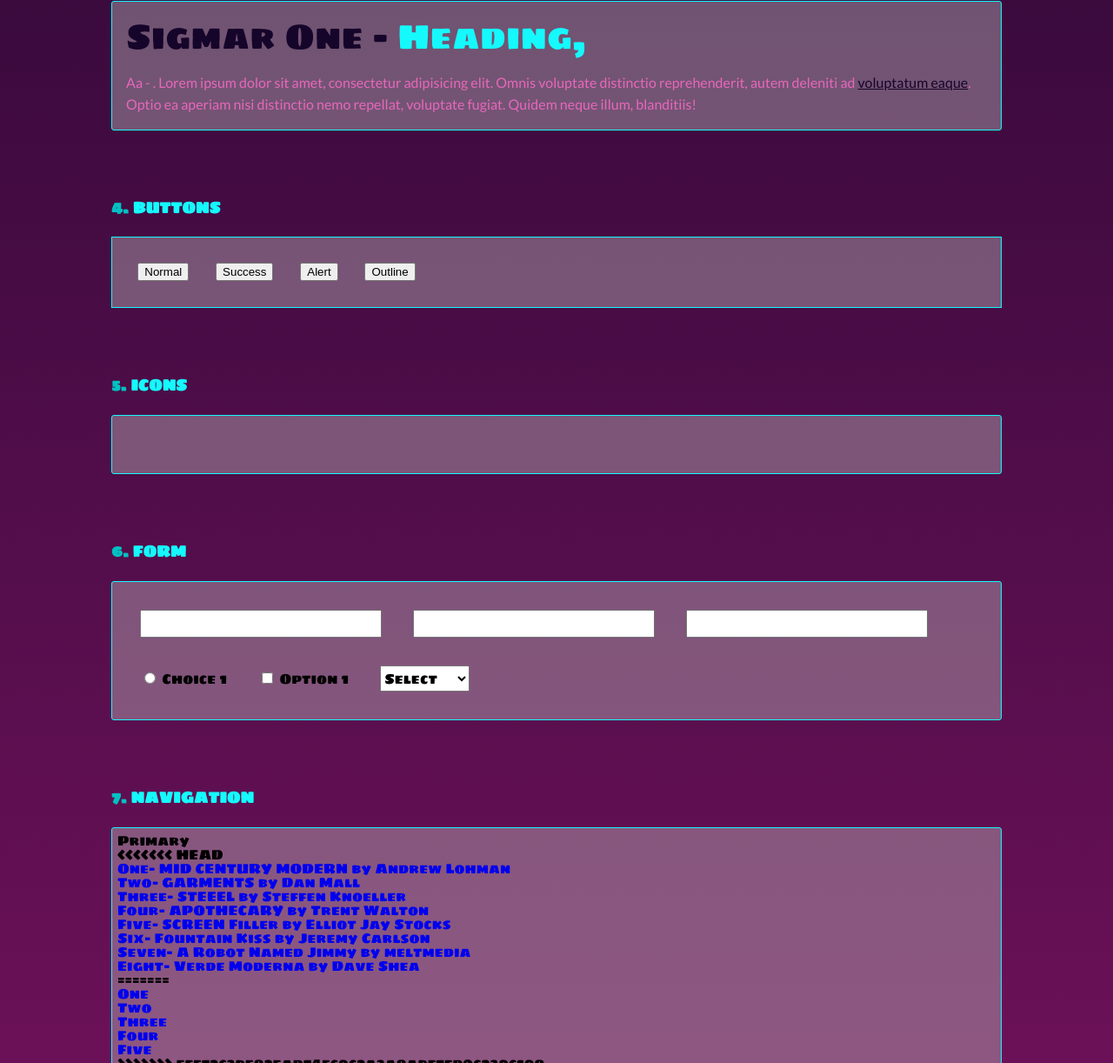
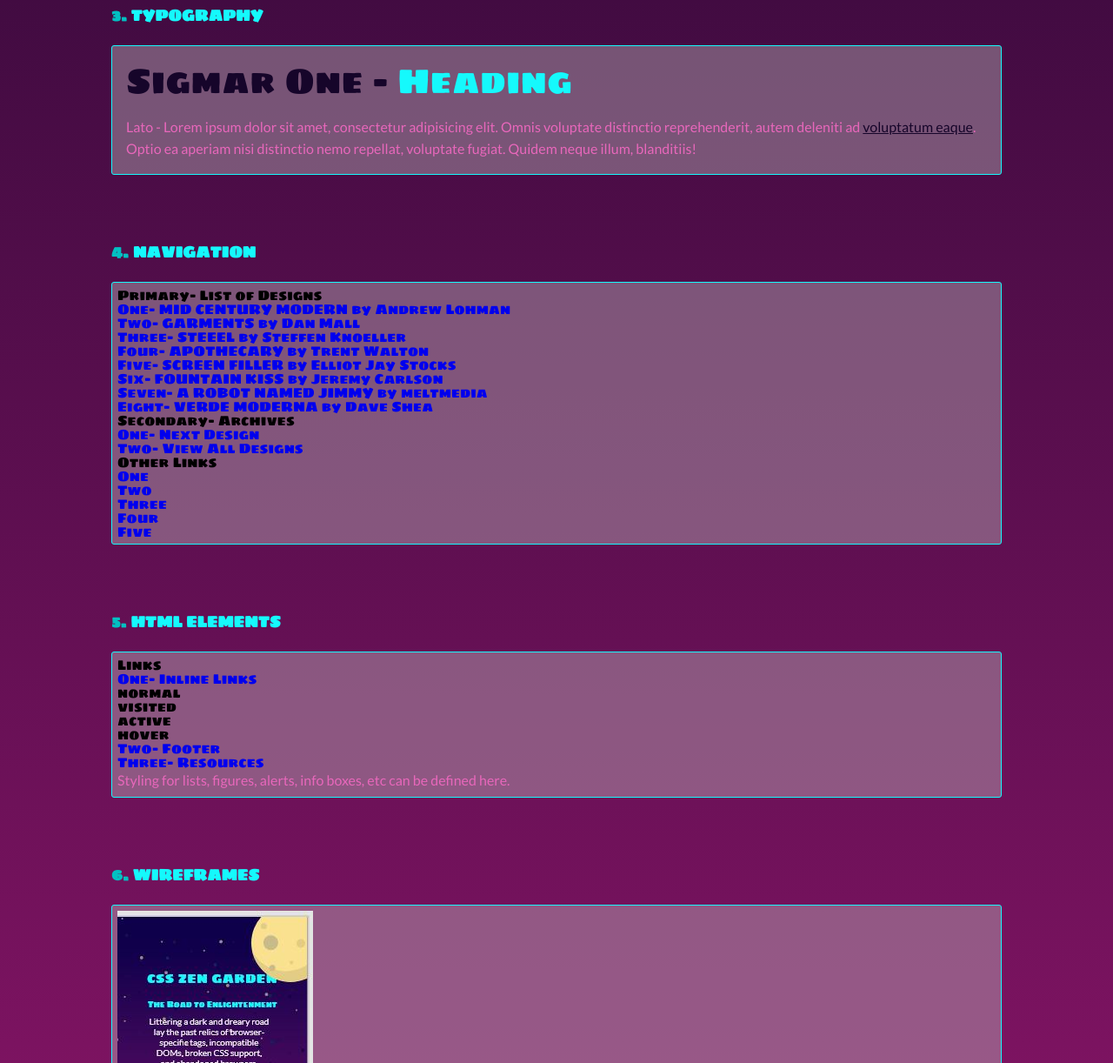
Before and after one commit to ashleyrigby/csszengarden, a website built with Parcel: page style-guide-template/src/index.html in a window 1280 px wide. Shown: the part 923-2145 px from the top of the page at 87% size. Built offline with nearby package versions, Linux system fonts and the light colour scheme.

Commit message:
fixed what was deleted in last commit

```diff
--- a/style-guide-template/src/index.html
+++ b/style-guide-template/src/index.html
@@ -24,10 +24,8 @@
         <ul class="cd-main-nav">
           <li><a href="#colors">Colors</a></li>
           <li><a href="#typography">Typography</a></li>
-          <li><a href="#buttons">Buttons</a></li>
-          <li><a href="#icons">icons</a></li>
-          <li><a href="#form">Form</a></li>
           <li><a href="#navigation">Navigation</a></li>
+          <li><a href="#elemnets">Elements</a></li>
         </ul>
         <!-- cd-main-nav -->
       </nav>
@@ -44,7 +42,10 @@
       <section id="purpose" class="cd-purpose">
         <h2>Purpose/Theme</h2>
 
-        <div class="cd-box"><p>Add description of purpose/theme here.</p></div>
+        <div class="cd-box"><p>The name of the theme is Starry Skyline.
+          The website will be styled to look like a city skyline silhouette against a starry night sky.<br>
+          The purpose of thewebsite is to participate in the CSS Zen Garden Challange.
+          It will demonstrate what can be accomplished through CSS-based design. </p></div>
       </section>
 
       <section id="colors" class="cd-colors">
@@ -67,9 +68,9 @@
         <h2>Typography</h2>
 
         <div class="cd-box">
-          <h1>Heading, <span></span></h1>
+          <h1>Heading<span></span></h1>
           <p>
-            Aa - <span></span>. Lorem ipsum dolor sit amet, consectetur
+            Lato - <span></span>Lorem ipsum dolor sit amet, consectetur
             adipisicing elit. Omnis voluptate distinctio reprehenderit, autem
             deleniti ad <a href="#0">voluptatum eaque</a>. Optio ea aperiam nisi
             distinctio nemo repellat, voluptate fugiat. Quidem neque illum,
@@ -78,100 +79,30 @@
         </div>
       </section>
 
-      <section id="buttons" class="cd-buttons">
-        <h2>Buttons</h2>
-
-        <div class="cd-box">
-          <button class="btn">Normal</button>
-          <button class="btn btn-success">Success</button>
-          <button class="btn btn-alert">Alert</button>
-          <button class="btn btn-outline">Outline</button>
-        </div>
-      </section>
-
-      <section id="icons" class="cd-icons">
-        <h2>Icons</h2>
-
-        <ul class="cd-box">
-          <li class="cd-icon-1"></li>
-          <li class="cd-icon-2"></li>
-          <li class="cd-icon-3"></li>
-          <li class="cd-icon-4"></li>
-          <li class="cd-icon-5"></li>
-          <li class="cd-icon-6"></li>
-          <li class="cd-icon-7"></li>
-          <li class="cd-icon-8"></li>
-        </ul>
-      </section>
-
-      <section id="form" class="cd-form">
-        <h2>Form</h2>
-
-        <div class="cd-box">
-          <form>
-            <fieldset>
-              <input type="text" /> <input class="success" type="text" />
-              <input class="alert" type="text" />
-            </fieldset>
-
-            <fieldset>
-              <div class="cd-input-wrapper">
-                <input type="radio" name="radioButton" id="radio1" />
-                <label class="radio-label" for="radio1">Choice 1</label>
-              </div>
-
-              <div class="cd-input-wrapper">
-                <input type="checkbox" id="checkbox1" />
-                <label class="checkbox-label" for="checkbox1">Option 1</label>
-              </div>
-
-              <div class="cd-input-wrapper cd-select">
-                <select name="select-this" id="select-this">
-                  <option value="0">Select</option>
-                  <option value="1">Option 1</option>
-                  <option value="2">Option 2</option>
-                  <option value="2">Option 3</option>
-                </select>
-              </div>
-            </fieldset>
-          </form>
-        </div>
-      </section>
       <section id="navigation" class="cd-navigation">
         <h2>Navigation</h2>
         <div class="cd-box">
           <div>
-            <h3>Primary</h3>
+            <h3>Primary- List of Designs</h3>
             <nav class="cd-primary-nav">
               <ul>
-<<<<<<< HEAD
                 <li><a href="#">One- MID CENTURY MODERN by Andrew Lohman</a></li>
                 <li><a href="#">Two- GARMENTS by Dan Mall</a></li>
                 <li><a href="#">Three- STEEEL by Steffen Knoeller</a></li>
                 <li><a href="#">Four- APOTHECARY by Trent Walton</a></li>
-                <li><a href="#">Five- SCREEN Filler by Elliot Jay Stocks</a></li>
-                <li><a href="#">Six- Fountain Kiss by Jeremy Carlson</a></li>
-                <li><a href="#">Seven- A Robot Named Jimmy by meltmedia</a></li>
-                <li><a href="#">Eight- Verde Moderna by Dave Shea</a></li>
-=======
-                <li><a href="#">One</a></li>
-                <li><a href="#">Two</a></li>
-                <li><a href="#">Three</a></li>
-                <li><a href="#">Four</a></li>
-                <li><a href="#">Five</a></li>
->>>>>>> eff72c3be82ead74fc0c2a3a8abf7fd9c230c108
+                <li><a href="#">Five- SCREEN FILLER by Elliot Jay Stocks</a></li>
+                <li><a href="#">Six- FOUNTAIN KISS by Jeremy Carlson</a></li>
+                <li><a href="#">Seven- A ROBOT NAMED JIMMY by meltmedia</a></li>
+                <li><a href="#">Eight- VERDE MODERNA by Dave Shea</a></li>
               </ul>
             </nav>
           </div>
           <div>
-            <h3>Secondary</h3>
+            <h3>Secondary- Archives</h3>
             <nav class="cd-secondary-nav">
               <ul>
-                <li><a href="#">One</a></li>
-                <li><a href="#">Two</a></li>
-                <li><a href="#">Three</a></li>
-                <li><a href="#">Four</a></li>
-                <li><a href="#">Five</a></li>
+                <li><a href="#">One- Next Design</a></li>
+                <li><a href="#">Two- View All Designs</a></li>
               </ul>
             </nav>
           </div>
@@ -191,6 +122,21 @@
       <section id="elements" class="cd-elements">
         <h2>HTML Elements</h2>
         <div class="cd-box">
+          <div>
+            <h3>Links</h3>
+            <ul>
+              <li><a href="#">One- Inline Links</a>
+                <ul>
+                  <li>normal</li>
+                  <li>visited</li>
+                  <li>active</li>
+                  <li>hover</li>
+                </ul>
+              </li>
+              <li><a href="#">Two- Footer</a></li>
+              <li><a href="#">Three- Resources</a></li>
+            </ul>
+          </div>
           <p>
             Styling for lists, figures, alerts, info boxes, etc can be defined
             here.
```
